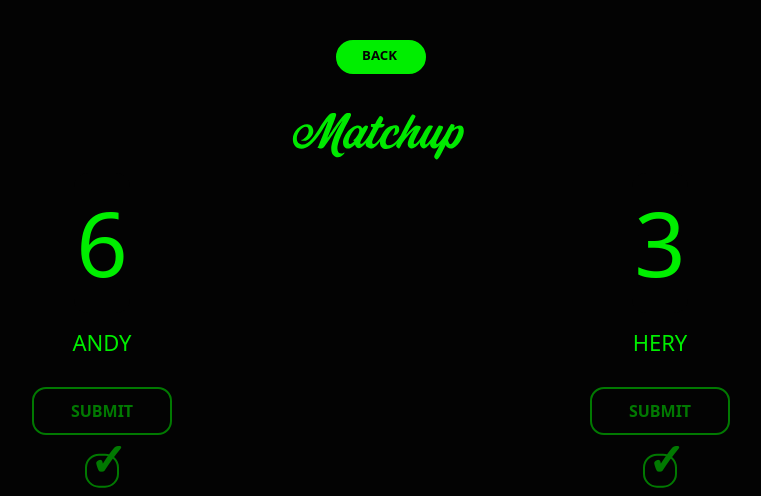
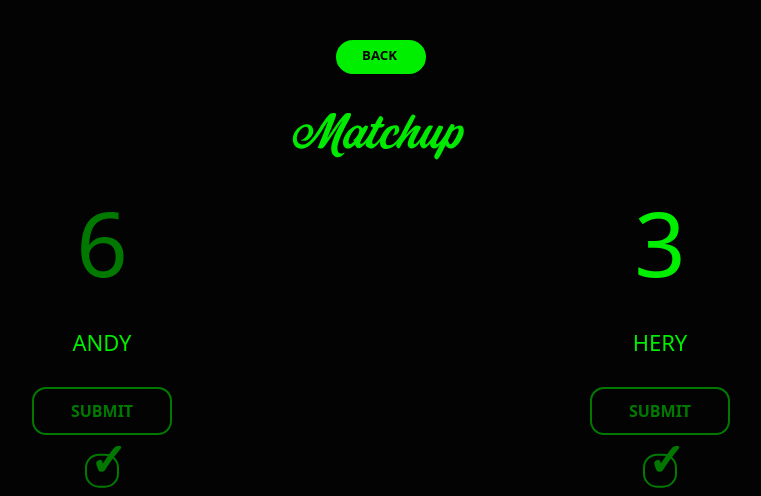
Before and after one commit to milanmartis/dartsclub, a Flask app: page /season/1/duel/1 in a window 1280 px wide. Shown: the top 496 px of the page, without its empty margins (259-1020 px from the left). Run offline with Flask 3, Linux system fonts and the light colour scheme; a user stored in the database is signed in; parts of the project's set-up code (start-up, migrations or seed data) failed here and were passed over; some libraries are stand-ins or nearby versions.

Commit message:
2023-05-03-5

```diff
--- a/website/templates/base.html
+++ b/website/templates/base.html
@@ -15,7 +15,7 @@
     />
 
     <meta http-equiv="X-UA-Compatible" content="IE=edge" />
-    <link rel="icon" href="{{url_for('static', filename='img/favicon.ico')}}" />
+    <link rel="icon" href="{{url_for('static', filename='img/logo.ico')}}" />
         <link href="https://cdn.jsdelivr.net/npm/bootstrap@5.0.2/dist/css/bootstrap.min.css" rel="stylesheet" integrity="sha384-EVSTQN3/azprG1Anm3QDgpJLIm9Nao0Yz1ztcQTwFspd3yD65VohhpuuCOmLASjC" crossorigin="anonymous">
 
 
--- a/website/templates/duel.html
+++ b/website/templates/duel.html
@@ -39,6 +39,8 @@
             name="user_duel_id[{{loop.index}}]"
             value="{{player[1]}}"
           />
+          {% if not user.id in [player[1], adminz[0], adminz[1]] %} {% set conf2 = "opacity:0.5;" %}{% else %}{% set conf2=
+            "opacity:1;" %} {% endif %}
           {% if player[9]!=roundz.id %}{% set disabled = "disabled" %} {% endif %}
           {% if not user.id in [player[1], adminz[0], adminz[1]] %}  {% set
           disabled= "disabled" %}{% set conf= "btn-result" %}{% else %}{% set conf=
@@ -49,7 +51,7 @@
             id="user_duel_result[{{loop.index}}]"
             id="user_duel_result[{{loop.index}}]"
             name="user_duel_result[{{loop.index}}]"
-            style="height: 140px;"
+            style="height: 140px;{{conf2}}"
           >
             {% for o in range(7) %} {% if player[3] == o %}
             <option value="{{o}}" selected>{{o}}</option>
@@ -113,8 +115,7 @@
                 />
               </form>
             </div>
-            {% if not user.id in [player[1], adminz[0], adminz[1]] %} {% set conf2 = "opacity:0.5;" %}{% else %}{% set conf2=
-              "opacity:1;" %} {% endif %}
+
             <div style="{{conf2}}" id="confirmed[{{loop.index}}]">
               <h4>
                 {{confirm}}
```
Also changed, not shown: website/static/img/logo.ico (added).
